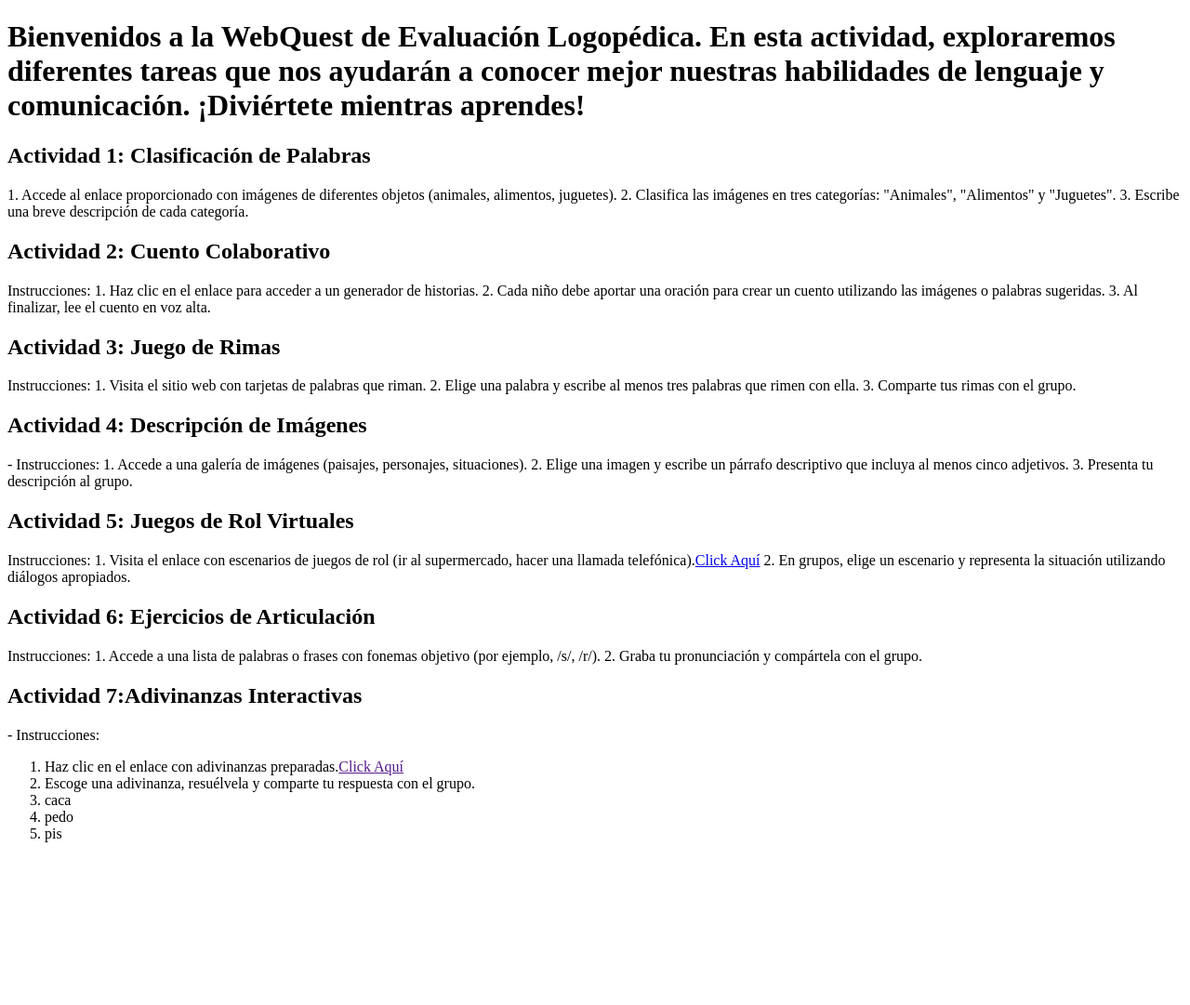
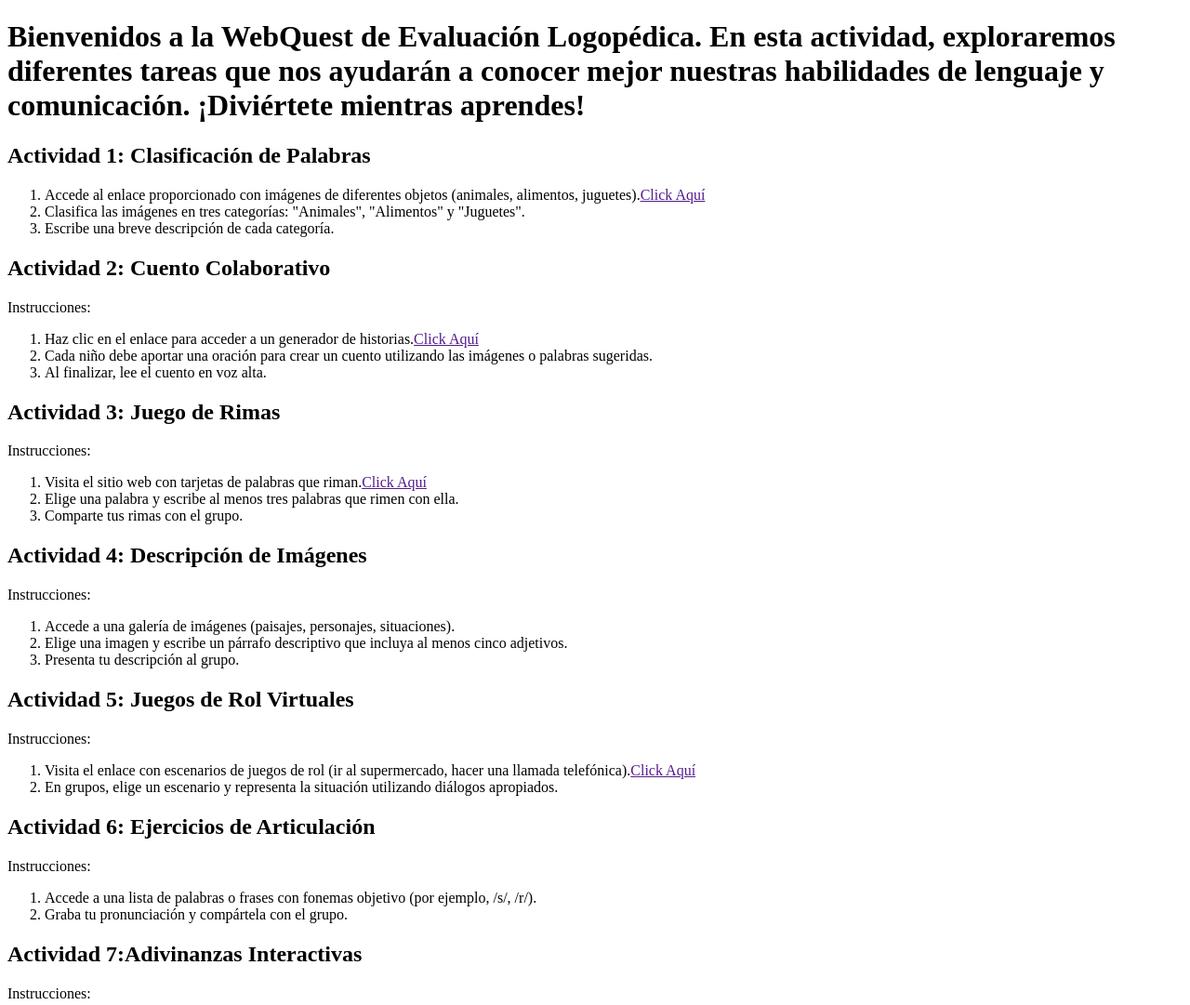
Before and after one commit to mugiwaraxdxd/web-prueba, a plain HTML site: page index.html in a window 1280 px wide. Shown: the top 1081 px of the page at 93% size. Before the commit the page ends 922 px from the top, so only its background shows below. Drawn offline with Linux system fonts and the light colour scheme.

Commit message:
fix en el html

```diff
--- a/index.html
+++ b/index.html
@@ -1,53 +1,60 @@
 <!DOCTYPE html>
-<html>
-
+<html lang="en">
 <head>
+  <meta charset="UTF-8">
+  <meta name="viewport" content="width=device-width, initial-scale=1.0">
   <title>Web Quest:Actividades Logopedicas</title>
+</head>
+<body>
   <h1>Bienvenidos a la WebQuest de Evaluación Logopédica. En esta actividad, exploraremos diferentes tareas que nos
     ayudarán a conocer mejor nuestras habilidades de lenguaje y comunicación. ¡Diviértete mientras aprendes!</h1>
   <h2><b>Actividad 1:</b> Clasificación de Palabras</h2>
-  <p> 1. Accede al enlace proporcionado con imágenes de diferentes objetos (animales, alimentos, juguetes).
-    2. Clasifica las imágenes en tres categorías: "Animales", "Alimentos" y "Juguetes".
-    3. Escribe una breve descripción de cada categoría.
-  </p>
+  <ol>
+    <li>Accede al enlace proporcionado con imágenes de diferentes objetos (animales, alimentos, juguetes).<a
+        href="">Click Aquí</a></li>
+    <li>Clasifica las imágenes en tres categorías: "Animales", "Alimentos" y "Juguetes".</li>
+    <li> Escribe una breve descripción de cada categoría.</li>
+  </ol>
   <h2><b>Actividad 2:</b> Cuento Colaborativo</h2>
-  <p> Instrucciones:
-    1. Haz clic en el enlace para acceder a un generador de historias.
-    2. Cada niño debe aportar una oración para crear un cuento utilizando las imágenes o palabras sugeridas.
-    3. Al finalizar, lee el cuento en voz alta.
-  </p>
+  <p> Instrucciones:</p>
+  <ol>
+    <li> Haz clic en el enlace para acceder a un generador de historias.<a href="">Click Aquí</a></li>
+    <li> Cada niño debe aportar una oración para crear un cuento utilizando las imágenes o palabras sugeridas.</li>
+    <li>Al finalizar, lee el cuento en voz alta.</li>
+  </ol>
   <h2><b>Actividad 3:</b> Juego de Rimas</h2>
-  <p> Instrucciones:
-    1. Visita el sitio web con tarjetas de palabras que riman.
-    2. Elige una palabra y escribe al menos tres palabras que rimen con ella.
-    3. Comparte tus rimas con el grupo.
-  </p>
+  <p> Instrucciones:</p>
+  <ol>
+    <li>Visita el sitio web con tarjetas de palabras que riman.<a href="">Click Aquí</a></li>
+    <li> Elige una palabra y escribe al menos tres palabras que rimen con ella.</li>
+    <li>Comparte tus rimas con el grupo.</li>
+  </ol>
   <h2><b>Actividad 4:</b> Descripción de Imágenes</h2>
-  <p> - Instrucciones:
-    1. Accede a una galería de imágenes (paisajes, personajes, situaciones).
-    2. Elige una imagen y escribe un párrafo descriptivo que incluya al menos cinco adjetivos.
-    3. Presenta tu descripción al grupo.
-  </p>
+  <p>Instrucciones:</p>
+  <ol>
+    <li>Accede a una galería de imágenes (paisajes, personajes, situaciones).</li>
+    <li> Elige una imagen y escribe un párrafo descriptivo que incluya al menos cinco adjetivos.</li>
+    <li> Presenta tu descripción al grupo.</li>
+  </ol>
   <h2><b>Actividad 5:</b> Juegos de Rol Virtuales</h2>
-  <p>Instrucciones:
-    1. Visita el enlace con escenarios de juegos de rol (ir al supermercado, hacer una llamada telefónica).<a
-      href="#">Click Aquí</a>
-    2. En grupos, elige un escenario y representa la situación utilizando diálogos apropiados.
-  </p>
+  <p>Instrucciones:</p>
+  <ol>
+    <li>Visita el enlace con escenarios de juegos de rol (ir al supermercado, hacer una llamada telefónica).<a
+        href="">Click Aquí</a></li>
+    <li>En grupos, elige un escenario y representa la situación utilizando diálogos apropiados.</li>
+  </ol>
   <h2><b>Actividad 6:</b> Ejercicios de Articulación</h2>
-  <p> Instrucciones:
-    1. Accede a una lista de palabras o frases con fonemas objetivo (por ejemplo, /s/, /r/).
-    2. Graba tu pronunciación y compártela con el grupo.
-  </p>
+  <p> Instrucciones:</p>
+  <ol>
+    <li> Accede a una lista de palabras o frases con fonemas objetivo (por ejemplo, /s/, /r/).</li>
+    <li> Graba tu pronunciación y compártela con el grupo.</li>
+  </ol>
   <h2><b>Actividad 7:</b>Adivinanzas Interactivas</h2>
-  <p> - Instrucciones:</p>
+  <p> Instrucciones:</p>
   <ol>
-    <li>Haz clic en el enlace con adivinanzas preparadas.<a href="">Click Aquí</a></li>
-    <li>Escoge una adivinanza, resuélvela y comparte tu respuesta con el grupo.</li>
-    <li>caca</li>
-    <li>pedo</li>
-    <li>pis</li>
+    <li> Haz clic en el enlace con adivinanzas preparadas.<a href="">Click Aquí</a></li>
+    <li> Escoge una adivinanza, resuélvela y comparte tu respuesta con el grupo.</li>
   </ol>
-</head>
 </body>
+
 </html>
--- /dev/null
+++ b/styles.css
@@ -0,0 +1,5 @@
+*{
+    box-sizing: border-box;
+    padding: 0;
+    margin: 0;
+}
```
